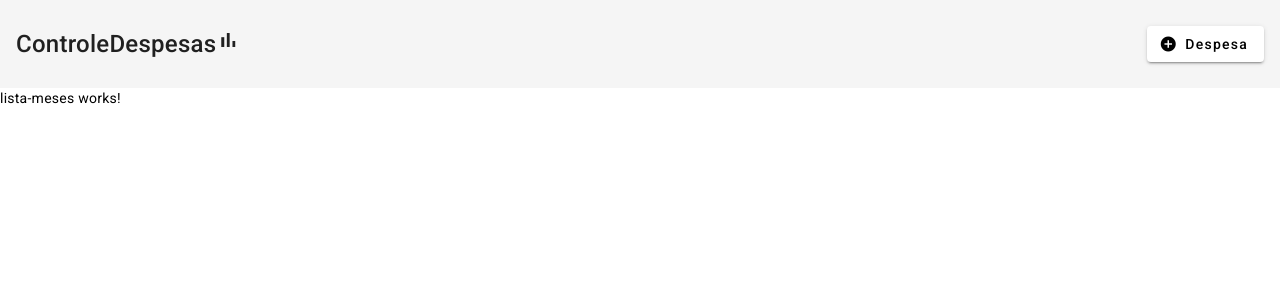
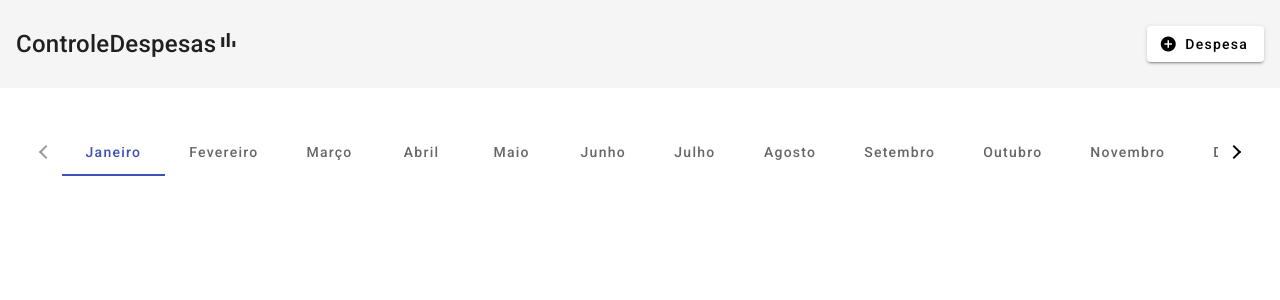
Before and after one commit to mtsdamasceno97/controle-despesas, an Angular app in the folder frontend/: page / in a window 1280 px wide. Shown: the top 300 px of the page. Built offline with nearby package versions, Linux system fonts and the light colour scheme.

Commit message:
Inserindo (Tabs) do angular material no componente (lista-meses)

```diff
--- a/frontend/src/app/app.module.ts
+++ b/frontend/src/app/app.module.ts
@@ -8,6 +8,7 @@ import { HomeComponent } from './views/home/home.component';
 import {MatIconModule} from '@angular/material/icon';
 import {MatButtonModule} from '@angular/material/button';
 import { ListaMesesComponent } from './views/home/lista-meses/lista-meses.component'
+import {MatTabsModule} from '@angular/material/tabs';
 
 @NgModule({
   declarations: [
@@ -21,7 +22,8 @@ import { ListaMesesComponent } from './views/home/lista-meses/lista-meses.compon
     BrowserAnimationsModule,
     MatToolbarModule,
     MatIconModule,
-    MatButtonModule
+    MatButtonModule,
+    MatTabsModule,
   ],
   providers: [],
   bootstrap: [AppComponent]
--- a/frontend/src/app/views/home/lista-meses/lista-meses.component.html
+++ b/frontend/src/app/views/home/lista-meses/lista-meses.component.html
@@ -1 +1,14 @@
-<p>lista-meses works!</p>
+<mat-tab-group mat-stretch-tabs="false" mat-align-tabs="start" style="padding-top: 40px; padding-left: 2%; padding-right: 2%;">
+    <mat-tab label="Janeiro"></mat-tab>
+    <mat-tab label="Fevereiro"></mat-tab>
+    <mat-tab label="Março"></mat-tab>
+    <mat-tab label="Abril"></mat-tab>
+    <mat-tab label="Maio">Maio</mat-tab>
+    <mat-tab label="Junho"></mat-tab>
+    <mat-tab label="Julho"></mat-tab>
+    <mat-tab label="Agosto"></mat-tab>
+    <mat-tab label="Setembro"></mat-tab>
+    <mat-tab label="Outubro"></mat-tab>
+    <mat-tab label="Novembro"></mat-tab>
+    <mat-tab label="Dezembro"></mat-tab>
+  </mat-tab-group>
```
